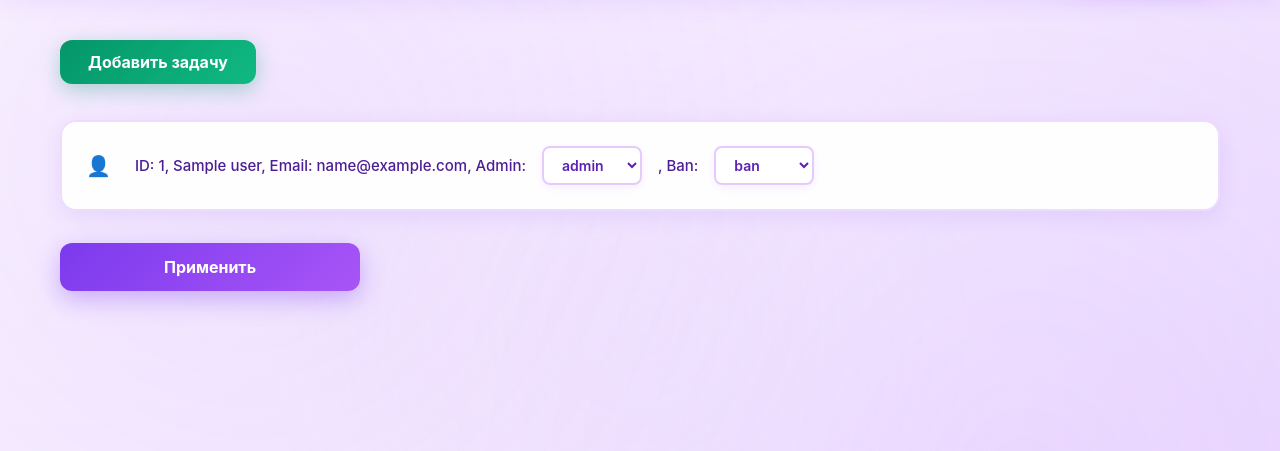
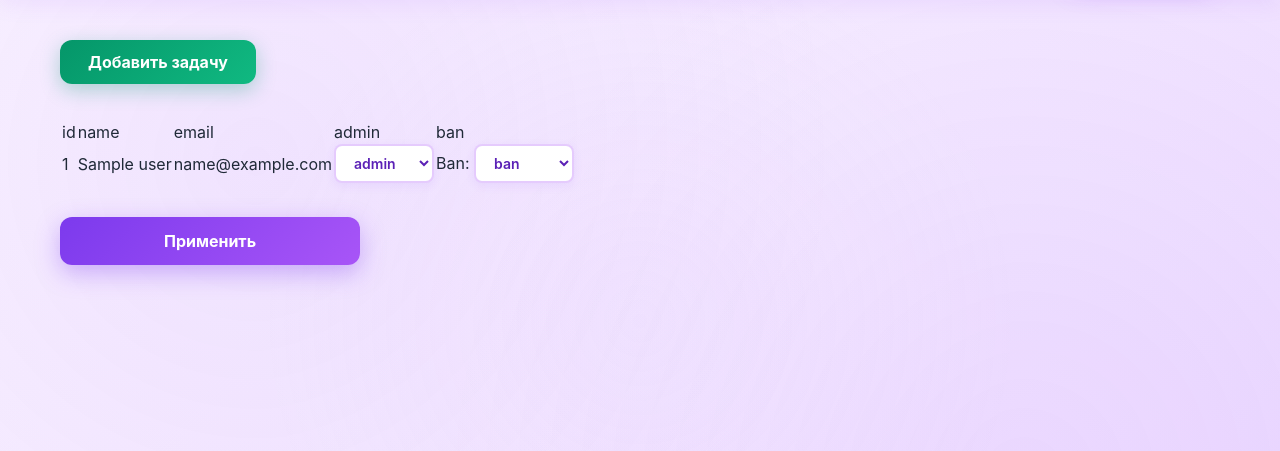
Before and after one commit to bezdarnij/Olympiad_preparing_platform, a Flask app: template templates/admin_first.html in a window 1280 px wide. Shown: the part 79-530 px from the top of the page. Run offline with Flask 3, Linux system fonts and the light colour scheme; the template is opened without the code that fills it: most values are stand-ins (such as "Sample title", 1, 10 or a date in 2020).

Commit message:
Update admin_first.html

```diff
--- a/templates/admin_first.html
+++ b/templates/admin_first.html
@@ -4,12 +4,41 @@
 {% block styles %}
 <link rel="stylesheet" href="{{ url_for('static', filename='admin_first.css') }}">
 {% endblock %}
+
 {% block content %}
 <a class="btn btn-task" href="/admin/task">Добавить задачу</a>
-<ul>
-    {% for user in users %}
-        <li>ID: {{user.id}}, {{ user.name }}, Email: {{user.email}}, Admin: <select><option value="admin">admin</option><option value="user">user</option></select>, Ban: <select><option value="ban">ban</option><option value="ban">unban</option></select></li>
-    {% endfor %}
-</ul>
+
+<div class="table-container">
+    <table>
+        <tr>
+            <td>id</td>
+            <td>name</td>
+            <td>email</td>
+            <td>admin</td>
+            <td>ban</td>
+        </tr>
+        {% for user in users %}
+        <tr>
+            <td>{{user.id}}</td>
+            <td>{{ user.name }}</td>
+            <td>{{user.email}}</td>
+            <td>
+                <select>
+                    <option value="admin">admin</option>
+                    <option value="user">user</option>
+                </select>
+            </td>
+            <td>
+                Ban:
+                <select>
+                    <option value="ban">ban</option>
+                    <option value="unban">unban</option>
+                </select>
+            </td>
+        </tr>
+        {% endfor %}
+    </table>
+</div>
+
 <button type="button" id="applytBtn">Применить</button>
 {% endblock %}
```
